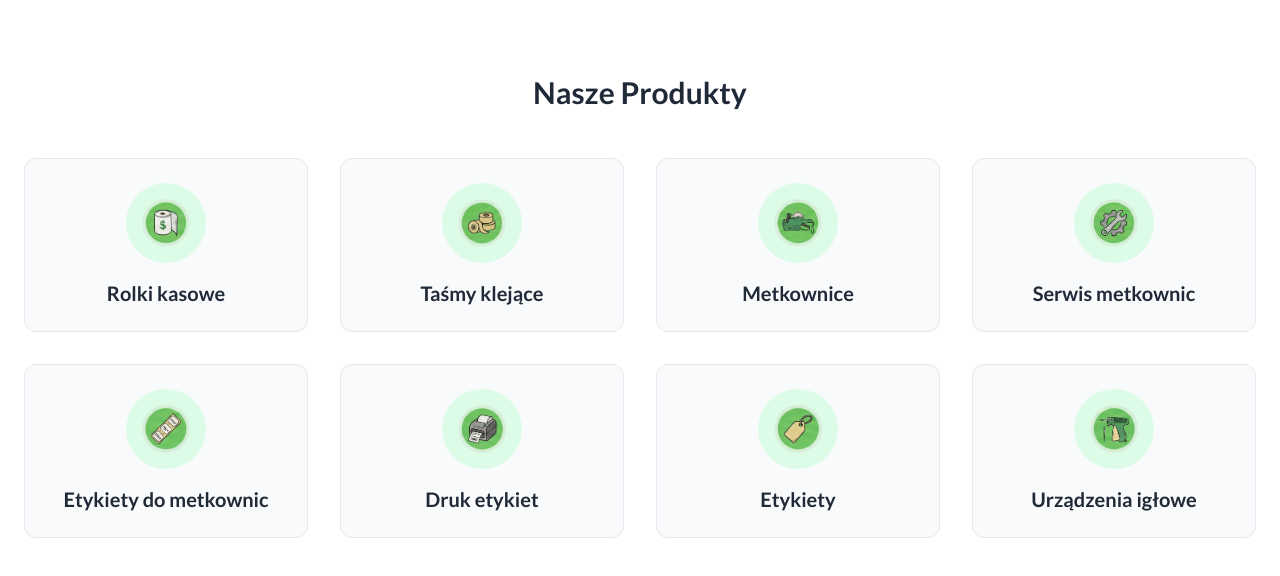
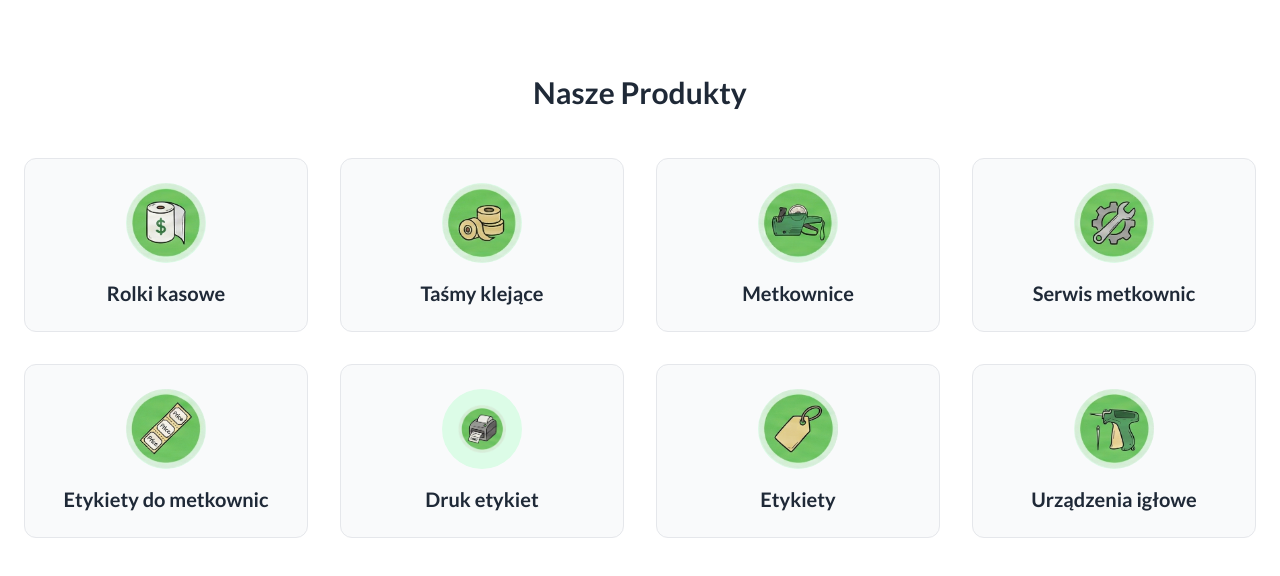
Before and after one commit to Larixes/rolkikasowe, a plain HTML site: page index.html in a window 1280 px wide. Shown: the part 510-1086 px from the top of the page. Drawn offline with nearby package versions, Linux system fonts and the light colour scheme.

Commit message:
Update index.html

```diff
--- a/index.html
+++ b/index.html
@@ -95,7 +95,7 @@
                     <!-- Karta Produktu -->
                     <a href="rolki-kasowe.html"><div class="card bg-gray-50 p-6 rounded-xl text-center border border-gray-200 flex flex-col items-center justify-center">
                         <div class="bg-green-100 text-green-700 w-20 h-20 mx-auto rounded-full flex items-center justify-center mb-4">
-                            <img src="/menu-rolki-kasowe.png" alt="Rolki kasowe" class="w-12 h-12 object-contain">
+                            <img src="/menu-rolki-kasowe.png" alt="Rolki kasowe" class="bject-contain">
                         </div>
                         <h3 class="text-xl font-bold text-gray-800">Rolki kasowe</h3>
                     </div></a>
@@ -103,7 +103,7 @@
                      <!-- Karta Produktu -->
                     <a href="tasmy-klejace.html"><div class="card bg-gray-50 p-6 rounded-xl text-center border border-gray-200 flex flex-col items-center justify-center">
                         <div class="bg-green-100 text-green-700 w-20 h-20 mx-auto rounded-full flex items-center justify-center mb-4">
-                          <img src="/menu-tasmy-klejace.png" alt="Rolki kasowe" class="w-12 h-12 object-contain">
+                          <img src="/menu-tasmy-klejace.png" alt="Rolki kasowe" class="object-contain">
                         </div>
                         <h3 class="text-xl font-bold text-gray-800">Taśmy klejące</h3>
                     </div></a>
@@ -111,7 +111,7 @@
                     <!-- Karta Produktu -->
                     <a href="metkownice.html"><div class="card bg-gray-50 p-6 rounded-xl text-center border border-gray-200 flex flex-col items-center justify-center">
                         <div class="bg-green-100 text-green-700 w-20 h-20 mx-auto rounded-full flex items-center justify-center mb-4">
-                            <img src="/menu-metokownice.png" alt="Rolki kasowe" class="w-12 h-12 object-contain">
+                            <img src="/menu-metokownice.png" alt="Rolki kasowe" class="object-contain">
                         </div>
                         <h3 class="text-xl font-bold text-gray-800">Metkownice</h3>
                     </div></a>
@@ -119,7 +119,7 @@
                     <!-- Karta Produktu -->
                     <a href="#"><div class="card bg-gray-50 p-6 rounded-xl text-center border border-gray-200 flex flex-col items-center justify-center">
                         <div class="bg-green-100 text-green-700 w-20 h-20 mx-auto rounded-full flex items-center justify-center mb-4">
-                              <img src="/menu-serwis-metkownic.png" alt="Rolki kasowe" class="w-12 h-12 object-contain">
+                              <img src="/menu-serwis-metkownic.png" alt="Rolki kasowe" class="object-contain">
                         </div>
                         <h3 class="text-xl font-bold text-gray-800">Serwis metkownic</h3>
                     </div></a>
@@ -127,7 +127,7 @@
                     <!-- Karta Produktu -->
                     <a href="etykiety-do-metkownic.html"><div class="card bg-gray-50 p-6 rounded-xl text-center border border-gray-200 flex flex-col items-center justify-center">
                         <div class="bg-green-100 text-green-700 w-20 h-20 mx-auto rounded-full flex items-center justify-center mb-4">
-                              <img src="/menu-etykiety-do-metkownic.png" alt="Rolki kasowe" class="w-12 h-12 object-contain">
+                              <img src="/menu-etykiety-do-metkownic.png" alt="Rolki kasowe" class="object-contain">
                         </div>
                         <h3 class="text-xl font-bold text-gray-800">Etykiety do metkownic</h3>
                     </div></a>
@@ -143,7 +143,7 @@
                     <!-- Karta Produktu -->
                     <a href="etykiety-oferta.html"><div class="card bg-gray-50 p-6 rounded-xl text-center border border-gray-200 flex flex-col items-center justify-center">
                         <div class="bg-green-100 text-green-700 w-20 h-20 mx-auto rounded-full flex items-center justify-center mb-4">
-                             <img src="/menu-etykiety.png" alt="Rolki kasowe" class="w-12 h-12 object-contain">
+                             <img src="/menu-etykiety.png" alt="Rolki kasowe" class="object-contain">
                         </div>
                         <h3 class="text-xl font-bold text-gray-800">Etykiety</h3>
                     </div></a>
@@ -151,7 +151,7 @@
                     <!-- Karta Produktu -->
                     <a href="urzadzenia-iglowe-laczniki.html"><div class="card bg-gray-50 p-6 rounded-xl text-center border border-gray-200 flex flex-col items-center justify-center">
                         <div class="bg-green-100 text-green-700 w-20 h-20 mx-auto rounded-full flex items-center justify-center mb-4">
-                              <img src="/menu-urzadzenia-iglowe.png" alt="Rolki kasowe" class="w-12 h-12 object-contain">
+                              <img src="/menu-urzadzenia-iglowe.png" alt="Rolki kasowe" class="object-contain">
                         </div>
                         <h3 class="text-xl font-bold text-gray-800">Urządzenia igłowe</h3>
                     </div></a>
```
